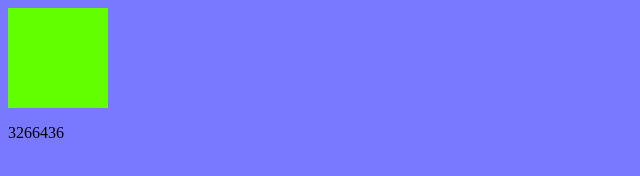
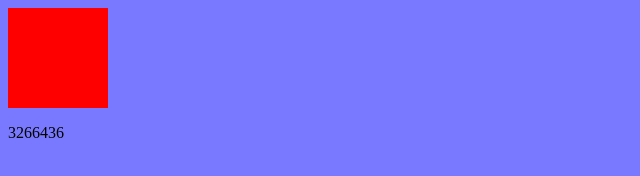
Before and after one commit to Andgonag/R56n564v546, a plain HTML site: page index.html in a window 1280 px wide. Shown: the whole page, without its empty margins (0-640 px from the left). Drawn offline with Linux system fonts and the light colour scheme.

Commit message:
some changes (red color)

```diff
--- a/cssforindex.css
+++ b/cssforindex.css
@@ -18,7 +18,7 @@ body
     height: 100px;
     width: 100px;
 
-    background-color: rgb(98, 255, 0);
+    background-color: rgb(255, 0, 0);
 
 }
 
```
